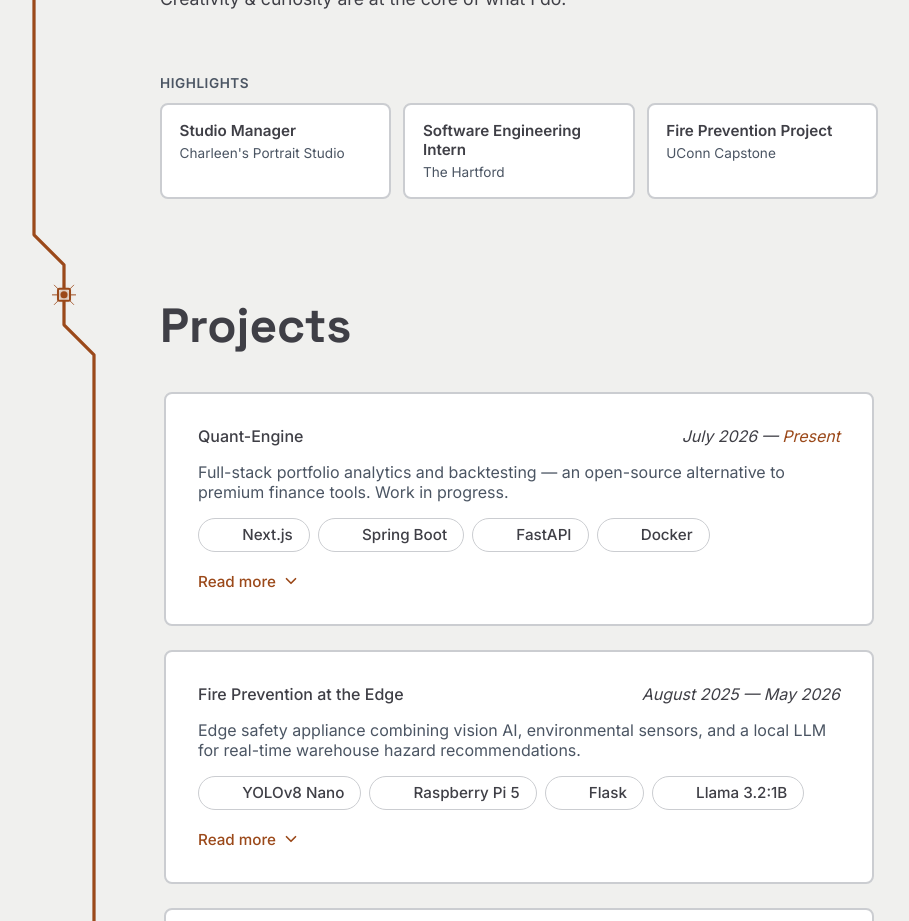
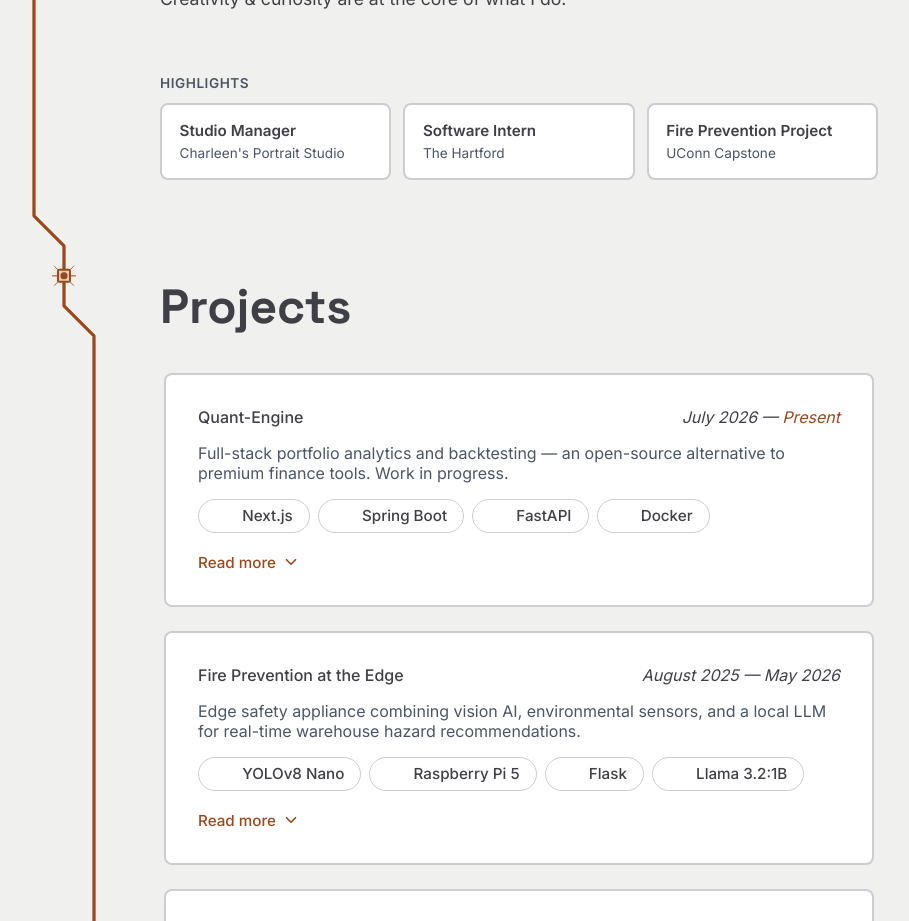
Before and after one commit to todd-buch/Portfolio, a React (Vite) app: page / in a window 1280 px wide. Shown: the part 1320-2241 px from the top of the page, without its empty margins (121-1030 px from the left). Built offline with nearby package versions, Linux system fonts and the light colour scheme; some icons are missing.

Commit message:
Shorten Hartford highlight label to Software Intern.

```diff
--- a/src/Reuseable-Components/Home_Highlights.tsx
+++ b/src/Reuseable-Components/Home_Highlights.tsx
@@ -22,7 +22,7 @@ const DEFAULT_HIGHLIGHTS: HomeHighlight[] = [
   },
   {
     id: "internship",
-    label: "Software Engineering Intern",
+    label: "Software Intern",
     detail: "The Hartford",
     href: "/resume",
   },
```
